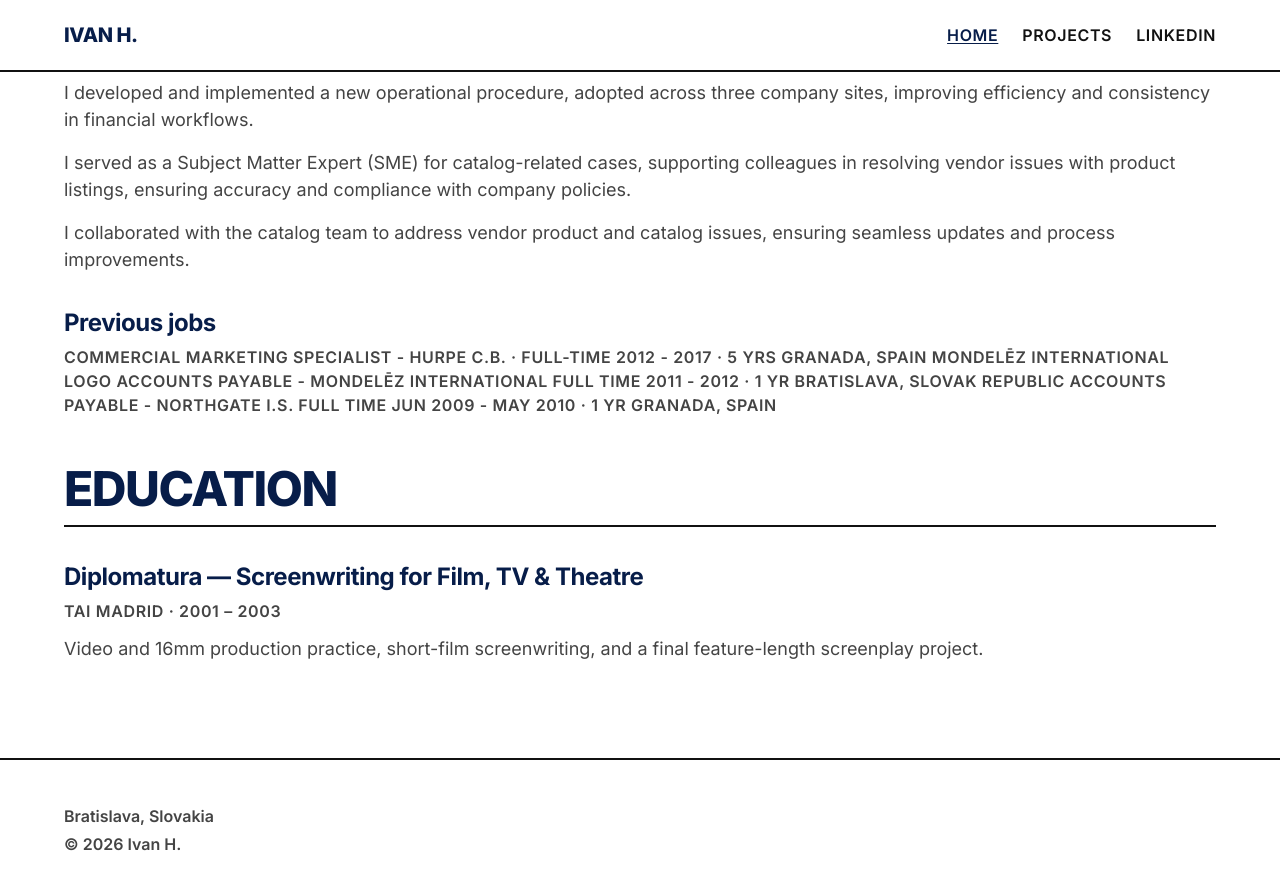
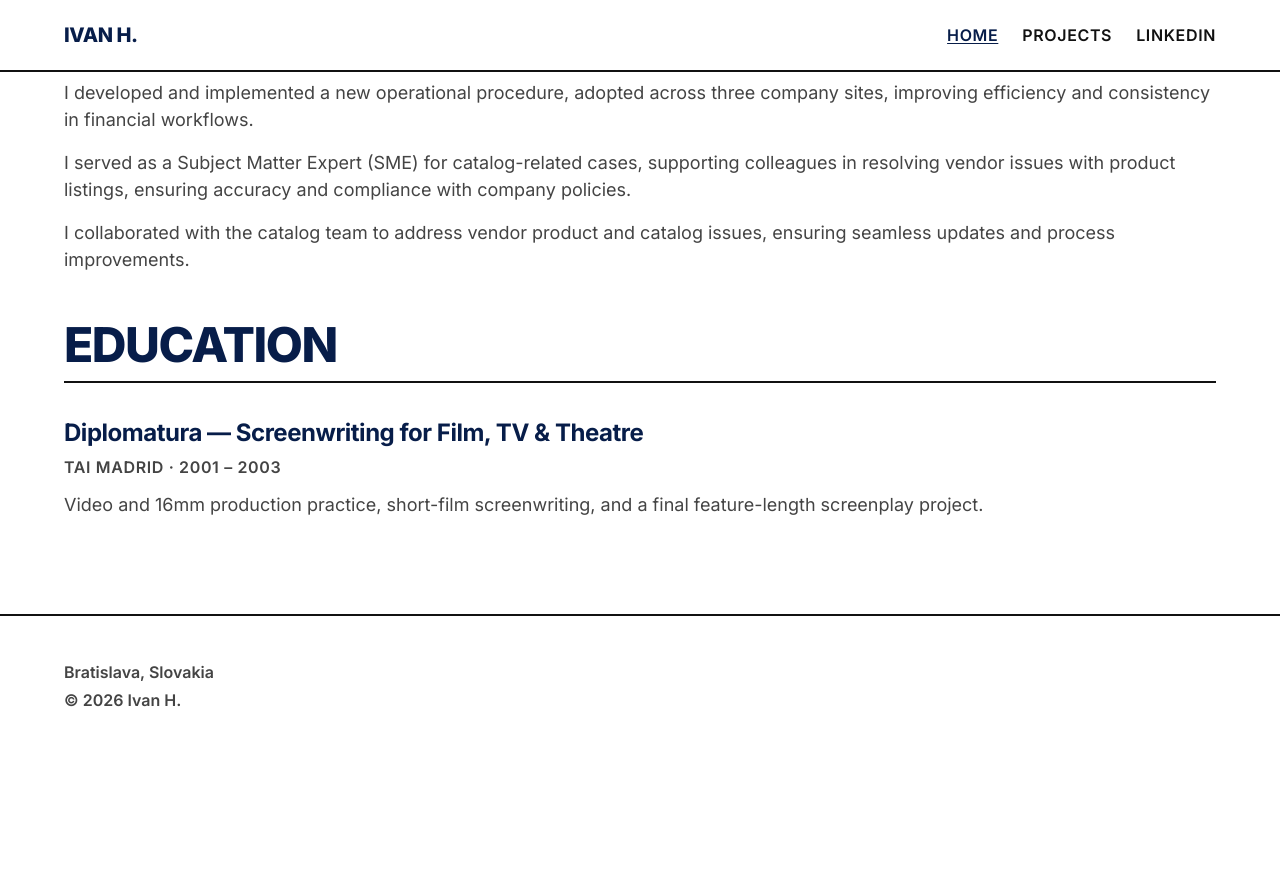
Before and after one commit to ivanhb-sk/ivanhb-sk.github.io, a Jekyll site: the page built from index.md, in a window 1280 px wide and 900 px high, scrolled down 1990 px. Shown: the top 890 px of the window. Built offline with Jekyll 4.4.1, drawn with Linux system fonts in a browser that asks for light colours; after the commit the page ends 2746 px from its top, so only the background shows below that.

Commit message:
updated content index

```diff
--- a/index.md
+++ b/index.md
@@ -74,12 +74,6 @@ I served as a Subject Matter Expert (SME) for catalog-related cases, supporting
 
 I collaborated with the catalog team to address vendor product and catalog issues, ensuring seamless updates and process improvements.
 
-###  Previous jobs
-
-Commercial Marketing Specialist - HURPE C.B. · Full-time 2012 - 2017 · 5 yrs Granada, Spain
-Mondelēz International logo Accounts payable - Mondelēz International Full time 2011 - 2012 · 1 yr Bratislava, Slovak Republic
-Accounts Payable - Northgate I.S. Full time Jun 2009 - May 2010 · 1 yr Granada, Spain
-
 ## Education
 
 ### Diplomatura — Screenwriting for Film, TV & Theatre
```
